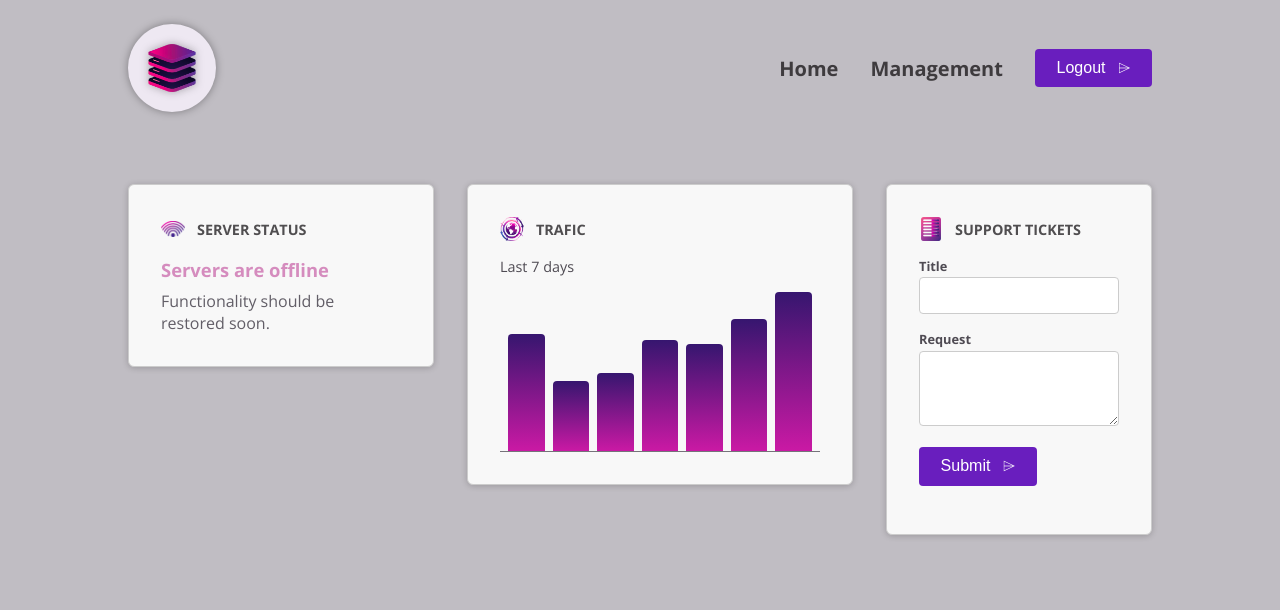
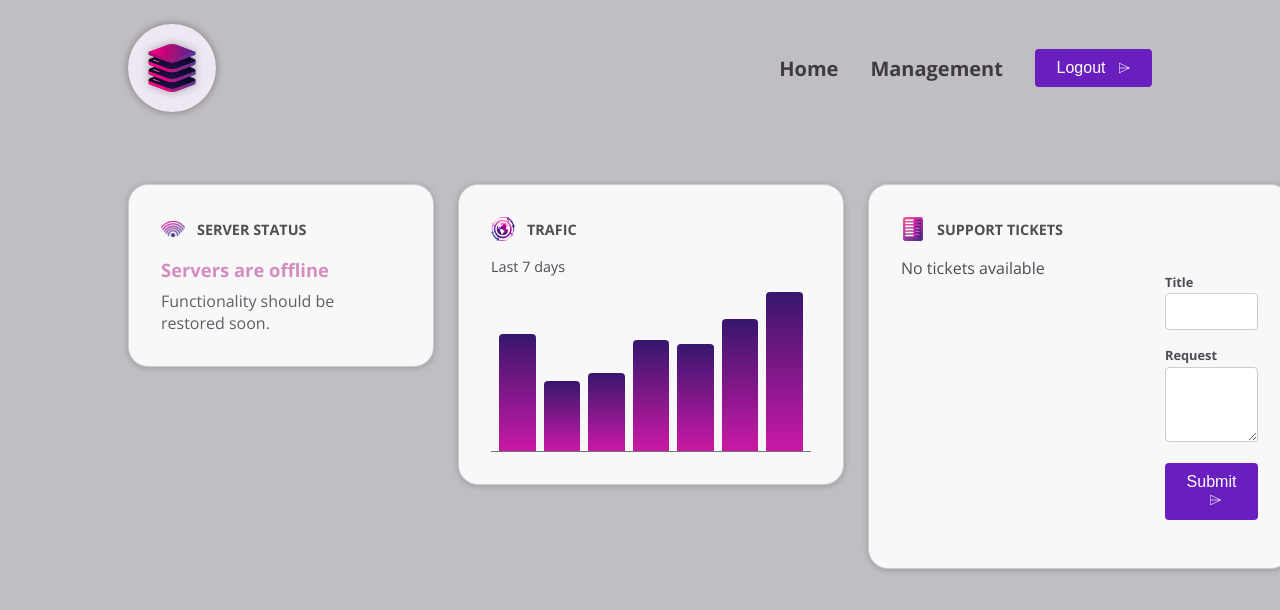
Before and after one commit to andrzejzuzanski/second-angular-app, an Angular app: page / in a window 1280 px wide. Shown: the top 610 px of the page. Built offline with nearby package versions, Linux system fonts and the light colour scheme.

Commit message:
Added new ticket logic and styling. Fixed suppert component styling issue

```diff
--- a/src/app/dashboard/dashboard-item/dashboard-item.component.css
+++ b/src/app/dashboard/dashboard-item/dashboard-item.component.css
@@ -2,7 +2,7 @@
   display: block;
   padding: 1rem;
   border: 1px solid #ccc;
-  border-radius: 6px;
+  border-radius: 20px;
   background-color: #f8f8f8;
   box-shadow: 0 1px 6px 0 rgba(0, 0, 0, 0.2);
 }
--- a/src/app/dashboard/tickets/new-ticket/new-ticket.component.html
+++ b/src/app/dashboard/tickets/new-ticket/new-ticket.component.html
@@ -1,9 +1,9 @@
-<form>
+<form (ngSubmit)="onSubmit(titleInput.value, requestInput.value)" #form>
   <app-control label="Title">
-    <input name="title" id="title" />
+    <input name="title" id="title" #titleInput />
   </app-control>
   <app-control label="Request">
-    <textarea name="request" id="request" rows="3"></textarea>
+    <textarea name="request" id="request" rows="3" #requestInput></textarea>
   </app-control>
   <p>
     <button appButton>Submit <span class="icon">⌲</span></button>
--- a/src/app/dashboard/tickets/new-ticket/new-ticket.component.ts
+++ b/src/app/dashboard/tickets/new-ticket/new-ticket.component.ts
@@ -1,11 +1,27 @@
-import { Component } from '@angular/core';
+import {
+  Component,
+  ElementRef,
+  EventEmitter,
+  Output,
+  ViewChild,
+} from '@angular/core';
 import { ControlComponent } from '../../../shared/control/control.component';
+import { FormsModule } from '@angular/forms';
 
 @Component({
   selector: 'app-new-ticket',
   standalone: true,
-  imports: [ControlComponent],
+  imports: [ControlComponent, FormsModule],
   templateUrl: './new-ticket.component.html',
   styleUrl: './new-ticket.component.css',
 })
-export class NewTicketComponent {}
+export class NewTicketComponent {
+  @ViewChild('form') private form?: ElementRef<HTMLFormElement>;
+  @Output() add = new EventEmitter<{ title: string; request: string }>();
+
+  onSubmit(title: string, request: string) {
+    this.add.emit({ title: title, request: request });
+
+    this.form?.nativeElement.reset();
+  }
+}
--- /dev/null
+++ b/src/app/dashboard/tickets/ticket.model.ts
@@ -0,0 +1,6 @@
+export type Ticket = {
+  id: string;
+  title: string;
+  request: string;
+  status: 'open' | 'closed';
+};
--- a/src/app/dashboard/tickets/ticket/ticket.component.css
+++ b/src/app/dashboard/tickets/ticket/ticket.component.css
@@ -1,33 +1,73 @@
-#tickets {
-  display: flex;
-  flex-direction: column;
-  gap: 1.5rem;
+article {
+  border-radius: 4px;
+  background-color: #59555f;
+  color: #ded8e6;
 }
 
-#tickets ul {
-  list-style: none;
+h3 {
+  padding: 0.5rem;
   margin: 0;
-  padding: 0;
-  width: 15rem;
+  font-size: 0.9rem;
+  display: flex;
+  gap: 0.5rem;
+  align-items: center;
 }
 
-#tickets li {
-  margin: 0.5rem 0;
+h3 div {
+  width: 0.9rem;
+  height: 0.9rem;
+  border-radius: 50%;
 }
 
-#tickets p {
-  margin: 0;
-  color: #4f4b53;
+.ticket-open {
+  background-color: #de62e9;
 }
 
-#tickets h2 {
-  margin: 0;
-  font-size: 1.1rem;
-  color: #38343c;
+.ticket-closed {
+  background-color: #51c788;
 }
 
-@media (min-width: 768px) {
-  #tickets {
-    flex-direction: row;
-  }
+.text {
+  text-align: left;
 }
+
+button {
+  flex: 1;
+  width: 100%;
+  font: inherit;
+  background: transparent;
+  border: none;
+  color: #ded8e6;
+  display: flex;
+  justify-content: space-between;
+  align-items: center;
+}
+
+button span:first-child {
+  margin-bottom: 0.1rem;
+}
+
+button span:last-child {
+  width: 1rem;
+}
+
+p {
+  margin: 0;
+  padding: 1rem;
+  font-size: 0.9rem;
+}
+
+p:has(button) {
+  padding-top: 0;
+}
+
+p button {
+  padding: 0;
+  width: auto;
+  display: inline;
+  font-size: 0.75rem;
+}
+
+p button:hover {
+  color: #ec9fea;
+}
--- a/src/app/dashboard/tickets/ticket/ticket.component.html
+++ b/src/app/dashboard/tickets/ticket/ticket.component.html
@@ -1 +1,52 @@
-<p>ticket works!</p>
+<article>
+  <h3>
+    <div
+      [class]="{
+        'ticket-open': true,
+        'ticket-closed': false
+      }"
+    ></div>
+    <button (click)="onToggleDetails()">
+      <span class="text">{{ data?.title }}</span>
+      <span>
+        @if (detailsVisible) {
+        <svg
+          xmlns="http://www.w3.org/2000/svg"
+          fill="none"
+          viewBox="0 0 24 24"
+          stroke-width="1.5"
+          stroke="currentColor"
+          class="w-6 h-6"
+        >
+          <path
+            stroke-linecap="round"
+            stroke-linejoin="round"
+            d="m19.5 8.25-7.5 7.5-7.5-7.5"
+          />
+        </svg>
+
+        } @else {
+        <svg
+          xmlns="http://www.w3.org/2000/svg"
+          viewBox="0 0 24 24"
+          fill="currentColor"
+          class="w-6 h-6"
+        >
+          <path
+            fill-rule="evenodd"
+            d="M11.47 7.72a.75.75 0 0 1 1.06 0l7.5 7.5a.75.75 0 1 1-1.06 1.06L12 9.31l-6.97 6.97a.75.75 0 0 1-1.06-1.06l7.5-7.5Z"
+            clip-rule="evenodd"
+          />
+        </svg>
+        }
+      </span>
+    </button>
+  </h3>
+
+  @if (detailsVisible) {
+  <p>{{ data?.request }}</p>
+
+  @if (data?.status === 'open') {
+  <p><button>Mark as completed</button></p>
+  } }
+</article>
--- a/src/app/dashboard/tickets/ticket/ticket.component.ts
+++ b/src/app/dashboard/tickets/ticket/ticket.component.ts
@@ -1,12 +1,18 @@
-import { Component } from '@angular/core';
+import { Component, Input } from '@angular/core';
+import { Ticket } from '../ticket.model';
 
 @Component({
   selector: 'app-ticket',
   standalone: true,
   imports: [],
   templateUrl: './ticket.component.html',
-  styleUrl: './ticket.component.css'
+  styleUrl: './ticket.component.css',
 })
 export class TicketComponent {
+  @Input({ required: true }) data?: Ticket;
+  detailsVisible = true;
 
+  onToggleDetails() {
+    this.detailsVisible = !this.detailsVisible;
+  }
 }
--- a/src/app/dashboard/tickets/tickets.component.css
+++ b/src/app/dashboard/tickets/tickets.component.css
@@ -0,0 +1,33 @@
+#tickets {
+  display: flex;
+  flex-direction: column;
+  gap: 1.5rem;
+}
+
+#tickets ul {
+  list-style: none;
+  margin: 0;
+  padding: 0;
+  width: 15rem;
+}
+
+#tickets li {
+  margin: 0.5rem 0;
+}
+
+#tickets p {
+  margin: 0;
+  color: #4f4b53;
+}
+
+#tickets h2 {
+  margin: 0;
+  font-size: 1.1rem;
+  color: #38343c;
+}
+
+@media (min-width: 768px) {
+  #tickets {
+    flex-direction: row;
+  }
+}
--- a/src/app/dashboard/tickets/tickets.component.html
+++ b/src/app/dashboard/tickets/tickets.component.html
@@ -1,3 +1,17 @@
-<div id="new-ticket">
-  <app-new-ticket></app-new-ticket>
+<div id="tickets">
+  <div>
+    <ul>
+      @for (ticket of tickets; track ticket.id) {
+      <li>
+        <app-ticket [data]="ticket"> </app-ticket>
+      </li>
+      } @empty {
+      <p>No tickets available</p>
+      }
+    </ul>
+  </div>
+
+  <div id="new-ticket">
+    <app-new-ticket (add)="onAdd($event)"></app-new-ticket>
+  </div>
 </div>
--- a/src/app/dashboard/tickets/tickets.component.ts
+++ b/src/app/dashboard/tickets/tickets.component.ts
@@ -1,11 +1,25 @@
-import { Component } from '@angular/core';
+import { Component, ViewEncapsulation } from '@angular/core';
 import { NewTicketComponent } from './new-ticket/new-ticket.component';
+import { Ticket } from './ticket.model';
+import { Title } from '@angular/platform-browser';
+import { TicketComponent } from './ticket/ticket.component';
 
 @Component({
   selector: 'app-tickets',
   standalone: true,
-  imports: [NewTicketComponent],
+  imports: [NewTicketComponent, TicketComponent],
   templateUrl: './tickets.component.html',
   styleUrl: './tickets.component.css',
 })
-export class TicketsComponent {}
+export class TicketsComponent {
+  tickets: Ticket[] = [];
+
+  onAdd(ticketData: { title: string; request: string }) {
+    this.tickets.push({
+      title: ticketData.title,
+      request: ticketData.request,
+      id: Math.random().toString(),
+      status: 'open',
+    });
+  }
+}
```
